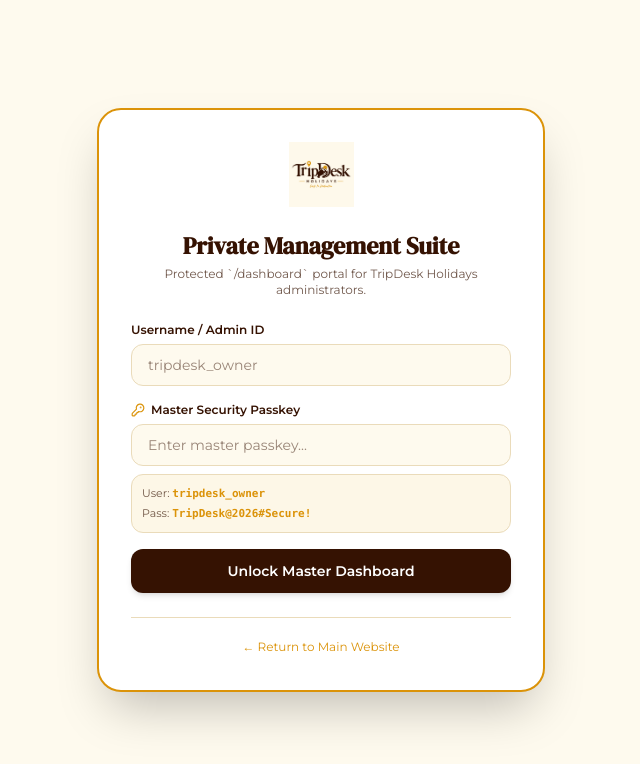
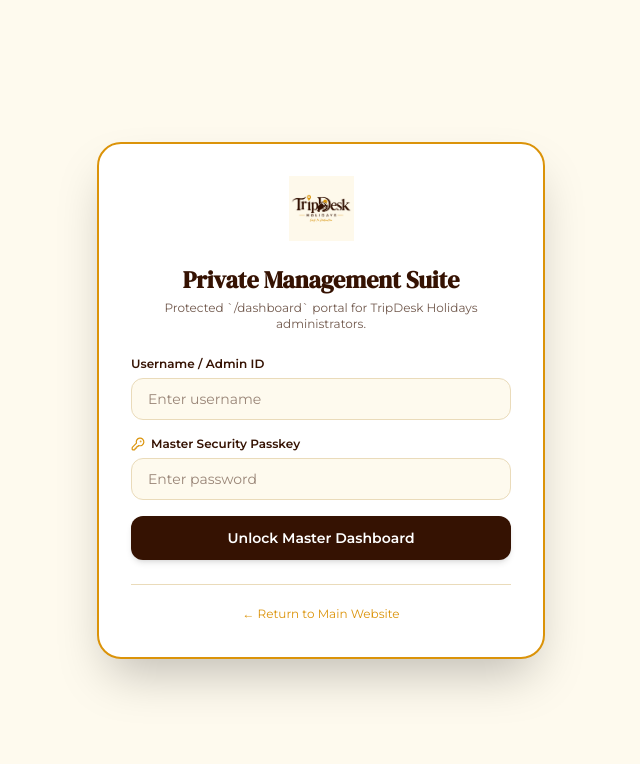
Before and after one commit to Abhimanyu-Vaishnav/TripDesk, a Next.js app: page /dashboard in a window 1280 px wide. Shown: the top 764 px of the page, without its empty margins (319-959 px from the left). Built offline with nearby package versions, Linux system fonts and the light colour scheme.

Commit message:
fix(security): remove prefilled username and password hint box from dashboard login screen

```diff
--- a/app/dashboard/page.tsx
+++ b/app/dashboard/page.tsx
@@ -329,7 +329,7 @@ export default function OwnerDashboardPage() {
                 required
                 value={userInput}
                 onChange={(e) => setUserInput(e.target.value)}
-                placeholder="tripdesk_owner"
+                placeholder="Enter username"
                 className="w-full px-4 py-2.5 rounded-xl border border-[#EADBBA] dark:border-[#4D2612] bg-[#FEFAEE] dark:bg-[#120904] text-sm text-[#351202] dark:text-[#FEFAEE] focus:outline-none focus:border-[#DB9309]"
               />
             </div>
@@ -344,13 +344,9 @@ export default function OwnerDashboardPage() {
                 required
                 value={passkeyInput}
                 onChange={(e) => setPasskeyInput(e.target.value)}
-                placeholder="Enter master passkey..."
+                placeholder="Enter password"
                 className="w-full px-4 py-2.5 rounded-xl border border-[#EADBBA] dark:border-[#4D2612] bg-[#FEFAEE] dark:bg-[#120904] text-sm text-[#351202] dark:text-[#FEFAEE] focus:outline-none focus:border-[#DB9309]"
               />
-              <div className="mt-2 p-2.5 rounded-xl bg-[#FDF7E7] dark:bg-[#120904] border border-[#EADBBA] dark:border-[#4D2612] text-[11px] text-[#351202]/70 dark:text-[#FEFAEE]/70 space-y-0.5">
-                <div>User: <code className="text-[#DB9309] font-bold">tripdesk_owner</code></div>
-                <div>Pass: <code className="text-[#DB9309] font-bold">TripDesk@2026#Secure!</code></div>
-              </div>
             </div>
 
             {authError && (
```
